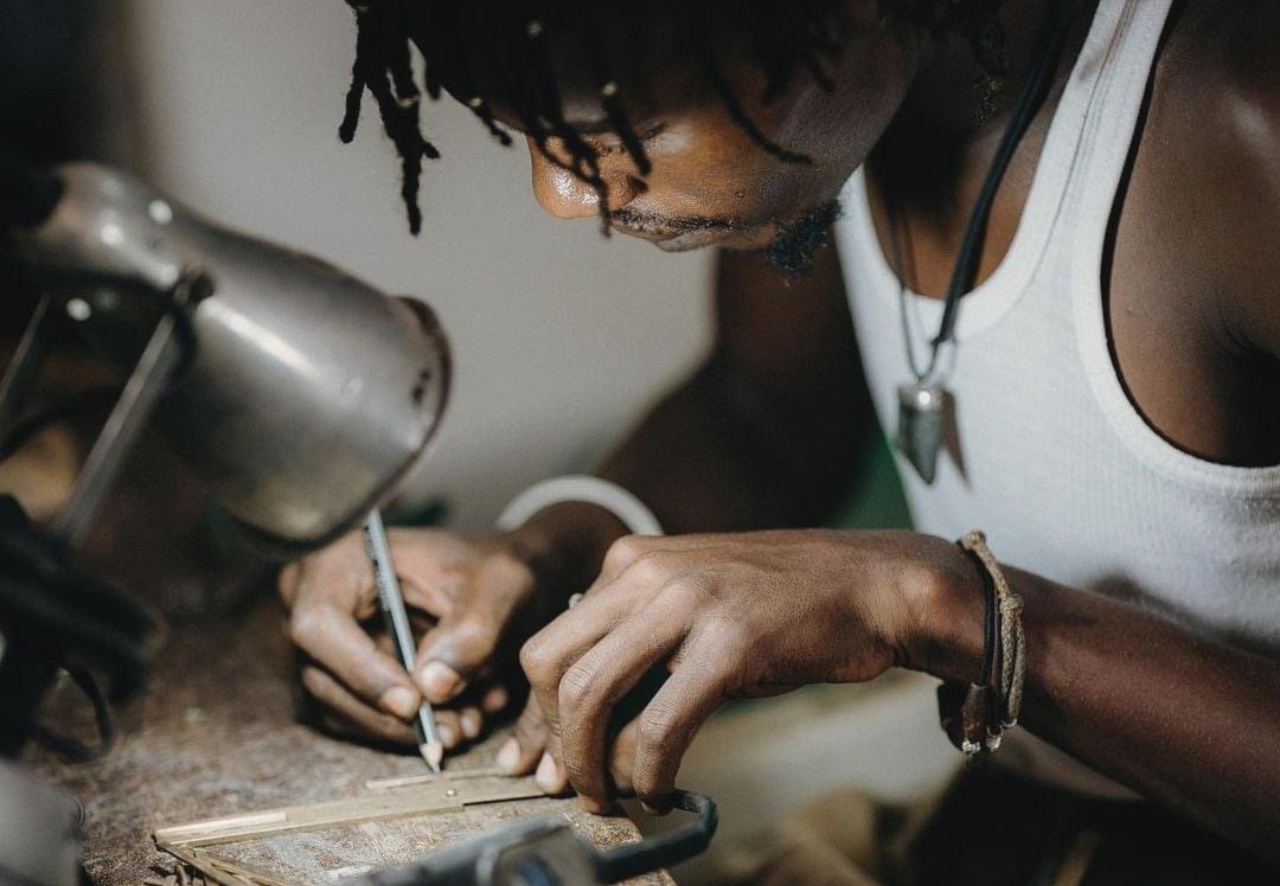
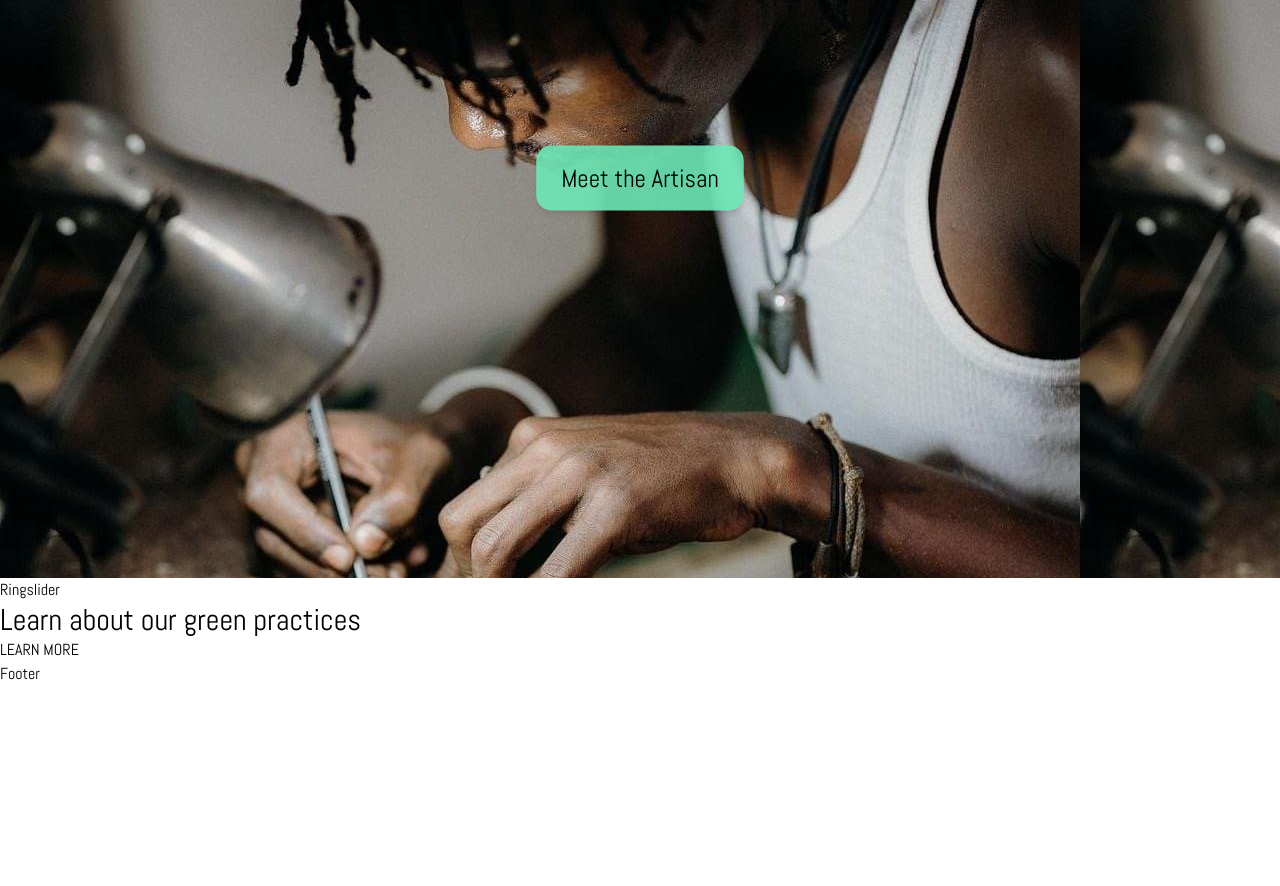
Before and after one commit to MatthewsRicky/tribearth, a React (Vite) app in the folder tribearth/: page / in a window 1280 px wide. Shown: the part 4420-5306 px from the top of the page. After the commit the page ends 5106 px from the top, so only its background shows below. Built offline with nearby package versions, Linux system fonts and the light colour scheme; a web font is replaced by a local one.

Commit message:
new components

```diff
--- a/tribearth/src/App.jsx
+++ b/tribearth/src/App.jsx
@@ -6,6 +6,9 @@ import Ethos from "./Components/Ethos";
 import Jewelry from "./Components/Jewelry";
 import Location from "./Components/Location";
 import Artisans from "./Components/Artisans";
+import Ringslider from "./Components/Ringslider";
+import Learn from "./Components/Learn";
+import Footer from "./Components/Footer";
 
 function App() {
 	return (
@@ -16,6 +19,9 @@ function App() {
 			<Jewelry />
 			<Location />
 			<Artisans />
+			<Ringslider />
+			<Learn />
+			<Footer />
 		</div>
 	);
 }
--- a/tribearth/src/Components/Artisans.jsx
+++ b/tribearth/src/Components/Artisans.jsx
@@ -1,18 +1,22 @@
 import React from "react";
 import Artisanhero from "../assets/artisan.jpeg";
 
+
 function Artisans() {
-  return <div>
-    <div className='flex flex-col justify-center w-full h-full bg-gradient-to-b bg-opacity-90 mix-blend-multiply opacity-95 from-neutral-200 to-emerald-100'>
-      <img
-        className="w-full"
-        src={Artisanhero} alt="/" />
-      <div>
-        <button className='scale-80 text-bold text-black flex justify-center items-center bg-emerald-500 bg-opacity-95 hover:bg-emerald-200 opacity-95 hover:scale-110 duration-200 text-center rounded-xl px-2 py-3 md:hover:scale-110 my-6 shadow-md'>Meet the Artists</button>
-      </div>
 
+  return <div style={{
+    backgroundImage: `url(${Artisanhero})`,
+    bacgroundSize: 'cover',
+    height: '100vh',
+    display: 'flex',
+    alignItems: 'center',
+    justifyContent: 'center'
+  }
+  }>
+    <div>
+      <button className='text-xl text-bold text-black flex justify-center items-center bg-emerald-300 bg-opacity-95 hover:bg-emerald-200 opacity-95 hover:scale-110 duration-200 text-center rounded-xl px-5 py-3 md:scale-125 md:hover:scale-150 my-6 shadow-md'>Meet the Artisan</button>
     </div>
-  </div>;
+  </div >;
 }
 
 export default Artisans;
--- /dev/null
+++ b/tribearth/src/Components/Footer.jsx
@@ -0,0 +1,9 @@
+import React from 'react'
+
+function Footer() {
+  return (
+    <div>Footer</div>
+  )
+}
+
+export default Footer
--- /dev/null
+++ b/tribearth/src/Components/Learn.jsx
@@ -0,0 +1,14 @@
+import React from 'react'
+
+function Learn() {
+  return (
+    <div>
+      <div>
+        <h1 className="text-3xl bold">Learn about our green practices</h1>
+        <button>LEARN MORE</button>
+      </div>
+    </div>
+  )
+}
+
+export default Learn
--- /dev/null
+++ b/tribearth/src/Components/Ringslider.jsx
@@ -0,0 +1,9 @@
+import React from 'react'
+
+function Ringslider() {
+  return (
+    <div>Ringslider</div>
+  )
+}
+
+export default Ringslider
```
